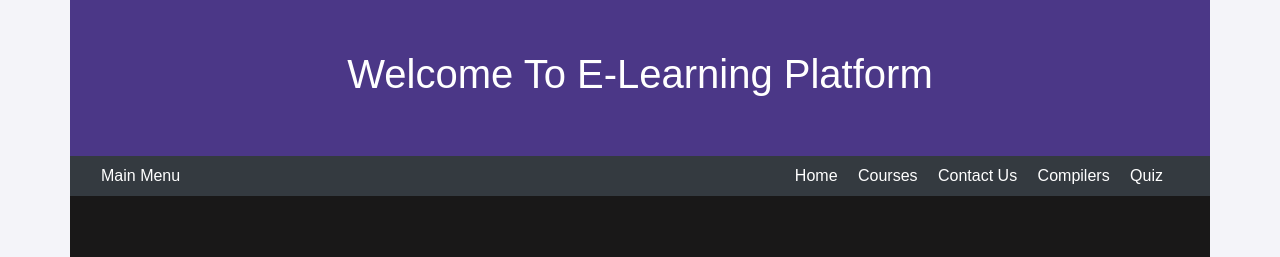
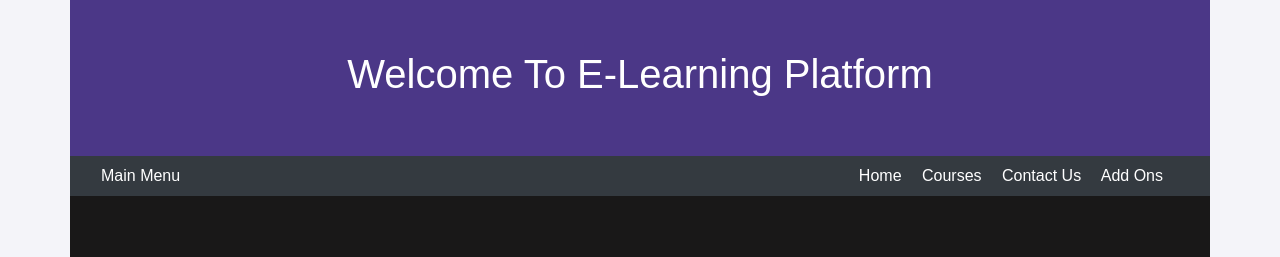
Before and after one commit to Naveenbabu274/learning-platform, a plain HTML site: page index.html in a window 1280 px wide. Shown: the top 257 px of the page. Drawn offline with nearby package versions, Linux system fonts and the light colour scheme.

Commit message:
Update index.html

```diff
--- a/index.html
+++ b/index.html
@@ -22,8 +22,7 @@
                     <a href="#" class="text-white mr-3">Home</a>
                     <a href="#avail-cour" class="text-white mr-3">Courses</a>
                     <a href="#contact" class="text-white mr-3">Contact Us</a>
-                    <a href="#cp" class="text-white mr-3">Compilers</a>
-                    <a href="#q1" class="text-white mr-3">Quiz</a>
+                    <a href="#cp" class="text-white mr-3">Add Ons</a>
                 </div>
             </div>
         </div>
```
